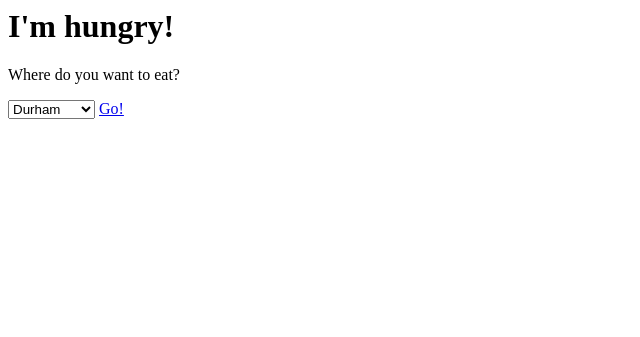
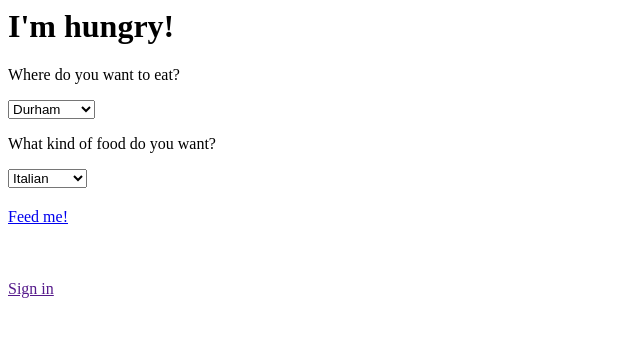
Before and after one commit to KaighnKevlin/feedme, a Django app: page / in a window 1280 px wide. Shown: the top 337 px of the page, without its empty margins (0-640 px from the left). Run offline with Django 3.2, Linux system fonts and the light colour scheme.

Commit message:
Front end updates

```diff
--- a/feedme/feeder/templates/index.html
+++ b/feedme/feeder/templates/index.html
@@ -11,4 +11,21 @@
   <option value="nyc">New York</option>
 </select>
 
-<a href="/results">Go!</a>
+<p>What kind of food do you want?</p>
+
+<select>
+  <option value="italian">Italian</option>
+  <option value="pizza">Pizza</option>
+  <option value="american">American</option>
+  <option value="sushi">Sushi</option>
+</select>
+
+<br>
+
+<p style="margin-top: 20px;">
+<a href="/results">Feed me!</a>
+</p>
+<br>
+<p style="margin-top: 20px;">
+<a href="">Sign in</a>
+</p>
--- a/feedme/feeder/views.py
+++ b/feedme/feeder/views.py
@@ -1,11 +1,13 @@
 from django.shortcuts import render
 from django.http import HttpResponse
 
+from .models import Restaurant
 
 def index(request):
     context = {}
     return render(request, 'index.html', context)
 
 def result(request):
-    context = {}
+    restaurant = Restaurant.objects.all()[5]
+    context = {'restaurant': restaurant}
     return render(request, 'result.html', context)
```
Also changed, not shown: feedme/feeder/templates/result.html (+14 -2 lines).
